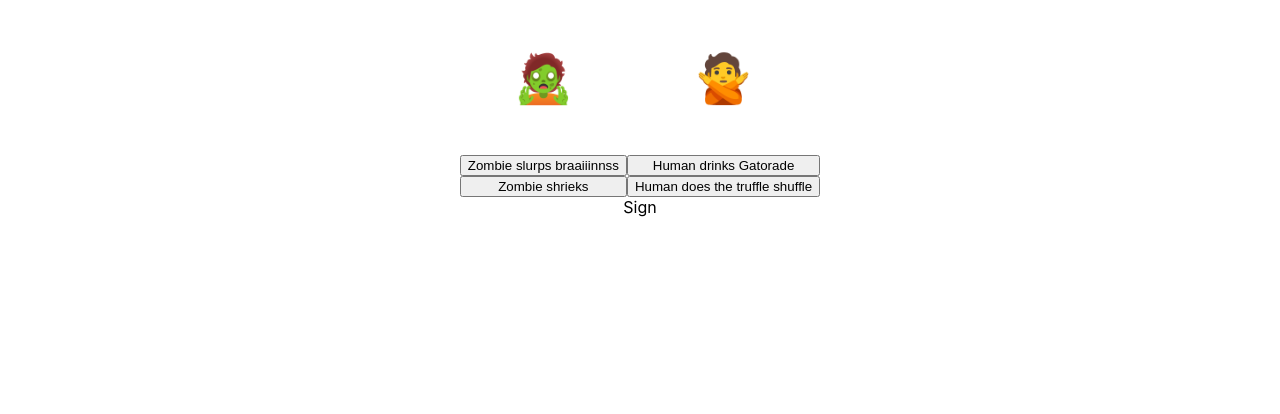
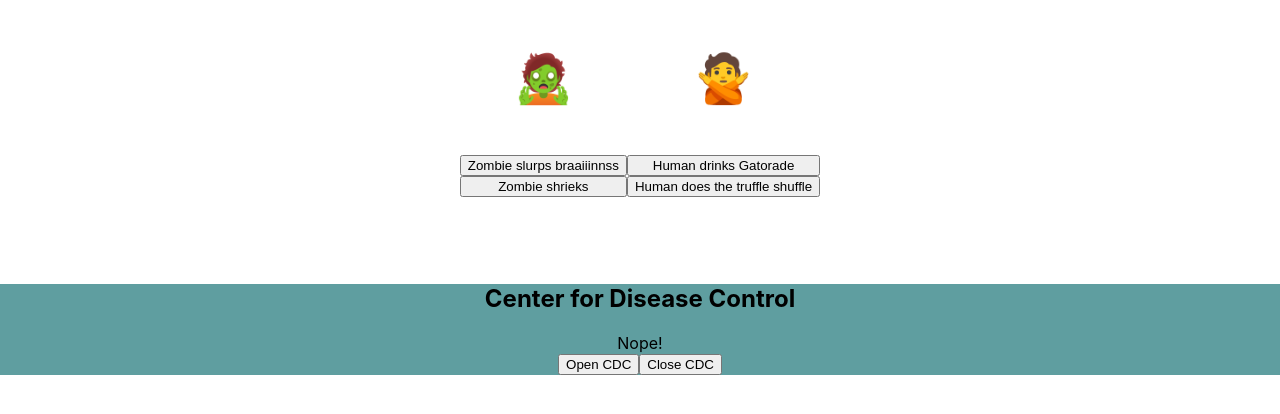
Before and after one commit to hdsteineke/fs-react-walking-dead, a React (Create React App) app: page / in a window 1280 px wide. Shown: the top 414 px of the page. Built offline with nearby package versions, Linux system fonts and the light colour scheme.

Commit message:
open-closed sign is working

```diff
--- a/src/App.css
+++ b/src/App.css
@@ -1,3 +1,10 @@
+html,
+body,
+#root,
+.App {
+  height: 100%;
+}
+
 .App {
   text-align: center;
 }
@@ -41,6 +48,7 @@
   display: flex;
   flex-direction: row;
   justify-content: center;
+  height: 33%;
 }
 
 .zombie {
@@ -52,3 +60,7 @@
   display: flex;
   flex-direction: column;
 }
+
+.sign {
+  background-color: cadetblue;
+}
--- a/src/App.js
+++ b/src/App.js
@@ -77,6 +77,8 @@ function App() {
 
       <section className="sign">
         <Sign sign={isOpen} />
+        <button onClick={() => setIsOpen(true)}>Open CDC</button>
+        <button onClick={() => setIsOpen(false)}>Close CDC</button>
       </section>
     </div>
   );
--- a/src/Sign.js
+++ b/src/Sign.js
@@ -1,5 +1,10 @@
 import React from 'react';
 
-export default function Sign() {
-  return <div>Sign</div>;
+export default function Sign({ sign }) {
+  return (
+    <div>
+      <h1>Center for Disease Control</h1>
+      {sign ? 'We are open!' : 'Nope!'}
+    </div>
+  );
 }
```
